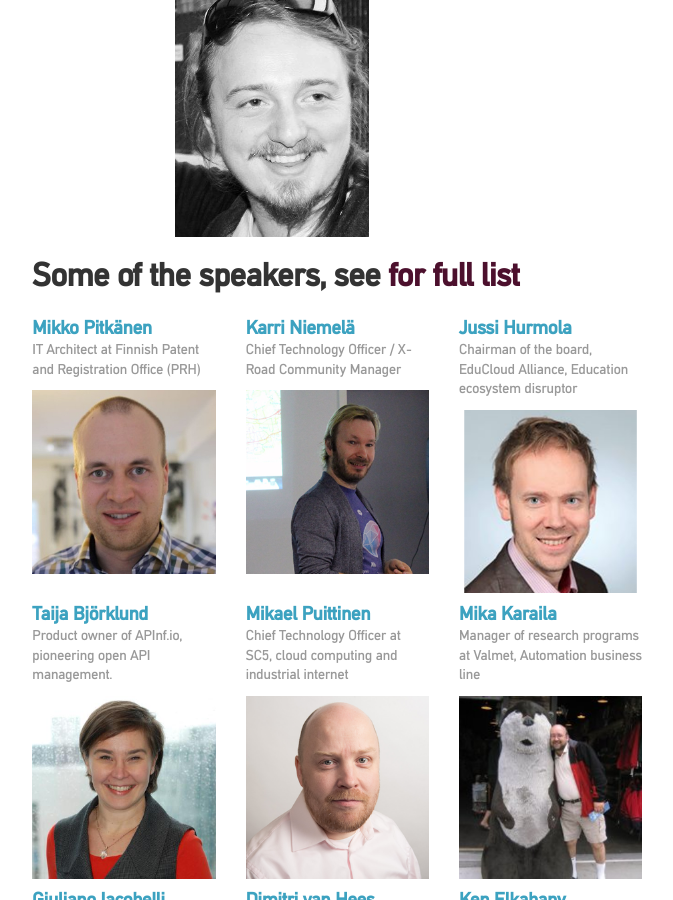
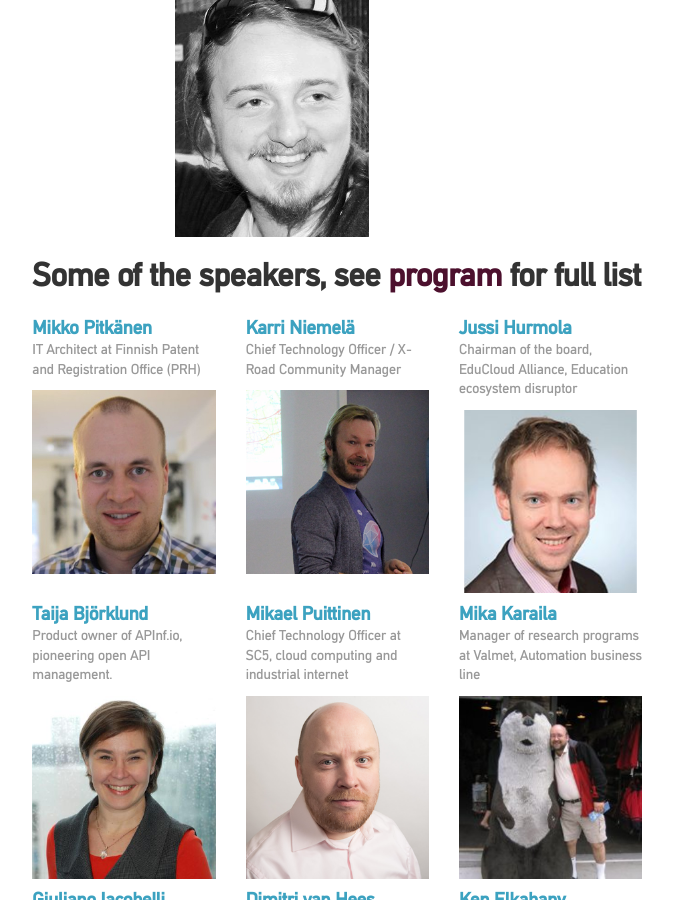
Before and after one commit to apidaysnordic/apidaysnordic.github.io, a Jekyll site: the page built from index.md, in a window 1280 px wide and 900 px high, scrolled down 4382 px. Shown: the whole window, without its empty margins (196-869 px from the left). Built offline with Jekyll 4.4.1, drawn with Linux system fonts in a browser that asks for light colours; some web fonts are replaced; comment, search, counter and statistics services are not loaded.

Commit message:
Added link to program

```diff
--- a/_layouts/default.html
+++ b/_layouts/default.html
@@ -252,7 +252,7 @@
 
 		</div>
 
-                <h2>Some of the speakers, see <a href="program"> for full list</a></h2>
+                <h2>Some of the speakers, see <a href="/programme">program</a> for full list</h2>
 
                 <div class="row">
 
```
